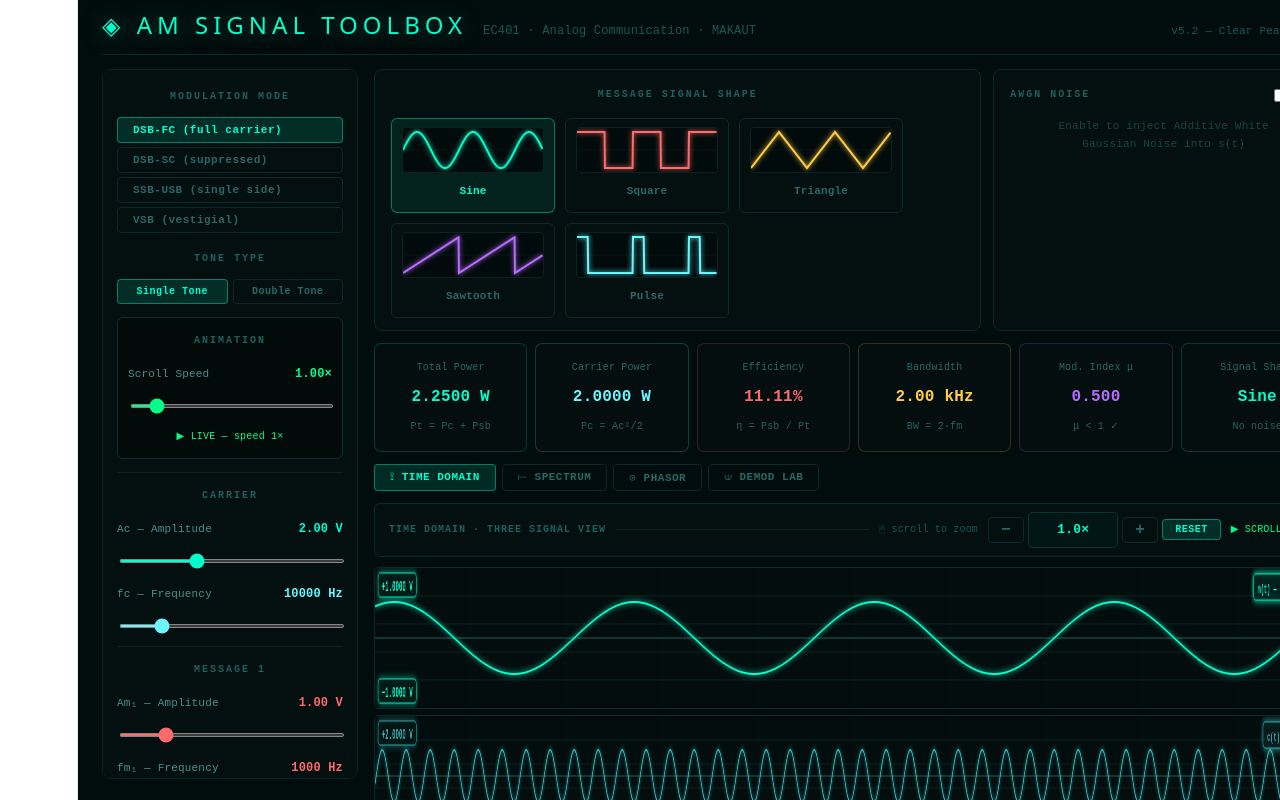
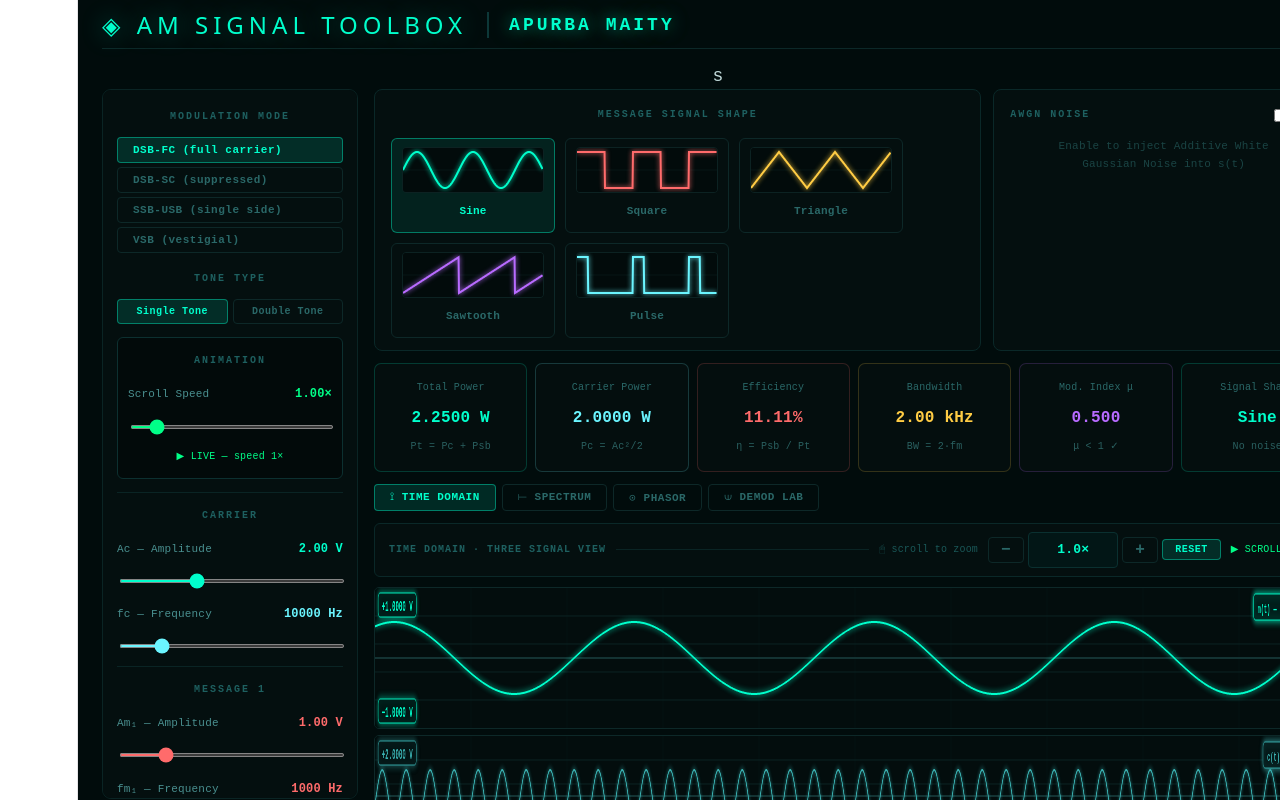
Before and after one commit to SecretiveCodeRunner/my-react-app, a React (Vite) app: page / in a window 1280 px wide. Shown: the top 800 px of the page. Built offline with nearby package versions, Linux system fonts and the light colour scheme.

Commit message:
Updated homepage

```diff
--- a/src/App.jsx
+++ b/src/App.jsx
@@ -632,16 +632,28 @@ export default function AMToolbox() {
       <div style={{padding:"12px 24px 32px",minWidth:0}}>
 
         {/* HEADER */}
-        <div style={{marginBottom:14,paddingBottom:10,borderBottom:"1px solid #0c2828",
-          display:"flex",alignItems:"baseline",justifyContent:"space-between",flexWrap:"wrap",gap:8}}>
-          <div style={{display:"flex",alignItems:"baseline",gap:16}}>
-            <h1 style={{margin:0,fontSize:24,color:"#00ffcc",letterSpacing:5,textShadow:"0 0 24px #00ffcc66"}}>
-              ◈ AM SIGNAL TOOLBOX
-            </h1>
-            <span style={{color:"#1a5858",fontSize:12}}>EC401 · Analog Communication · MAKAUT</span>
-          </div>
-          <span style={{color:"#1a5858",fontSize:11}}>v5.2 — Clear Peak Labels</span>
-        </div>
+      <div style={{marginBottom:14,paddingBottom:10,borderBottom:"1px solid #0c2828",
+  display:"flex",alignItems:"center",justifyContent:"space-between",flexWrap:"wrap",gap:8}}>
+
+  <div style={{display:"flex",alignItems:"center",gap:20}}>
+    <h1 style={{margin:0,fontSize:24,color:"#00ffcc",letterSpacing:5,textShadow:"0 0 24px #00ffcc66"}}>
+      ◈ AM SIGNAL TOOLBOX
+    </h1>
+    <span style={{
+      fontSize:18,
+      fontWeight:"bold",
+      fontFamily:"'Courier New',monospace",
+      color:"#00ffcc",
+      letterSpacing:3,
+      textShadow:"0 0 16px #00ffcc88, 0 0 32px #00ffcc44",
+      borderLeft:"2px solid #0d3838",
+      paddingLeft:20,
+    }}>
+      APURBA MAITY
+    </span>
+  </div>
+
+</div>s
 
         {/* BODY */}
         <div style={{display:"flex",gap:16,alignItems:"flex-start"}}>
```
